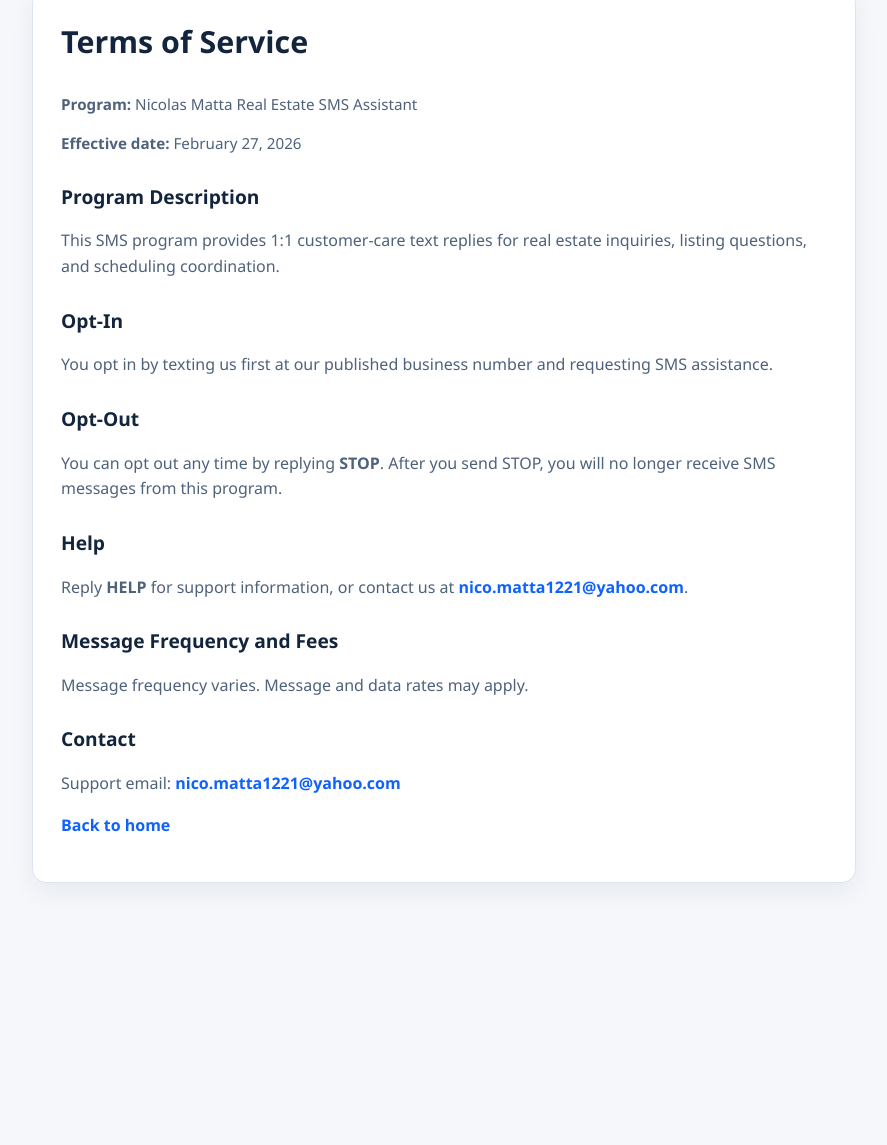
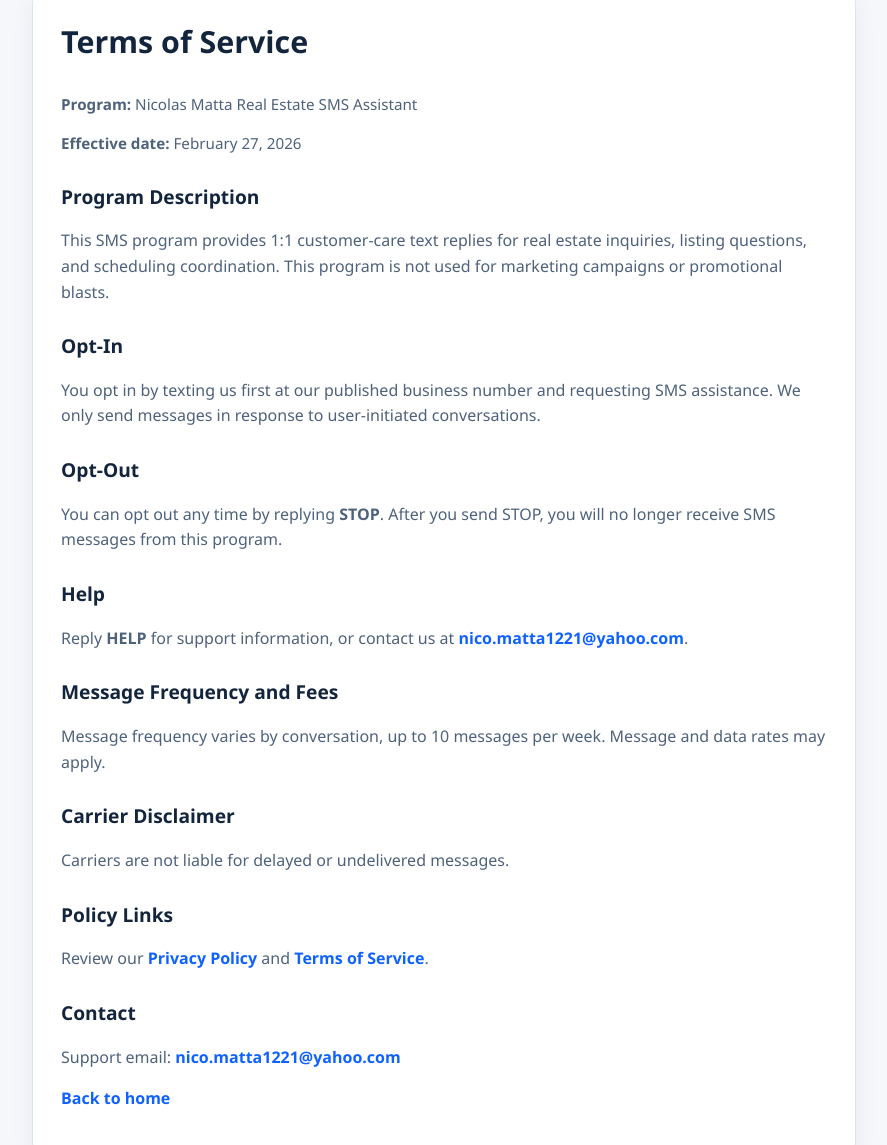
Before and after one commit to ikTheProgrammer1/twilio-a2p-pages, a plain HTML site: page terms/index.html in a window 1280 px wide. Shown: the part 47-1192 px from the top of the page, without its empty margins (196-1083 px from the left). Before the commit the page ends 966 px from the top, so only its background shows below. Drawn offline with Linux system fonts and the light colour scheme.

Commit message:
Strengthen A2P policy disclosures for CTA verification

```diff
--- a/terms/index.html
+++ b/terms/index.html
@@ -52,12 +52,14 @@
       <h2>Program Description</h2>
       <p>
         This SMS program provides 1:1 customer-care text replies for real estate inquiries,
-        listing questions, and scheduling coordination.
+        listing questions, and scheduling coordination. This program is not used for marketing
+        campaigns or promotional blasts.
       </p>
 
       <h2>Opt-In</h2>
       <p>
         You opt in by texting us first at our published business number and requesting SMS assistance.
+        We only send messages in response to user-initiated conversations.
       </p>
 
       <h2>Opt-Out</h2>
@@ -72,7 +74,16 @@
       </p>
 
       <h2>Message Frequency and Fees</h2>
-      <p>Message frequency varies. Message and data rates may apply.</p>
+      <p>Message frequency varies by conversation, up to 10 messages per week. Message and data rates may apply.</p>
+
+      <h2>Carrier Disclaimer</h2>
+      <p>Carriers are not liable for delayed or undelivered messages.</p>
+
+      <h2>Policy Links</h2>
+      <p>
+        Review our <a href="/twilio-a2p-pages/privacy/">Privacy Policy</a> and
+        <a href="/twilio-a2p-pages/terms/">Terms of Service</a>.
+      </p>
 
       <h2>Contact</h2>
       <p>
```
Also changed, not shown: docs/privacy/index.html (+12 -1 lines), docs/terms/index.html (+13 -2 lines), privacy/index.html (+12 -1 lines).
